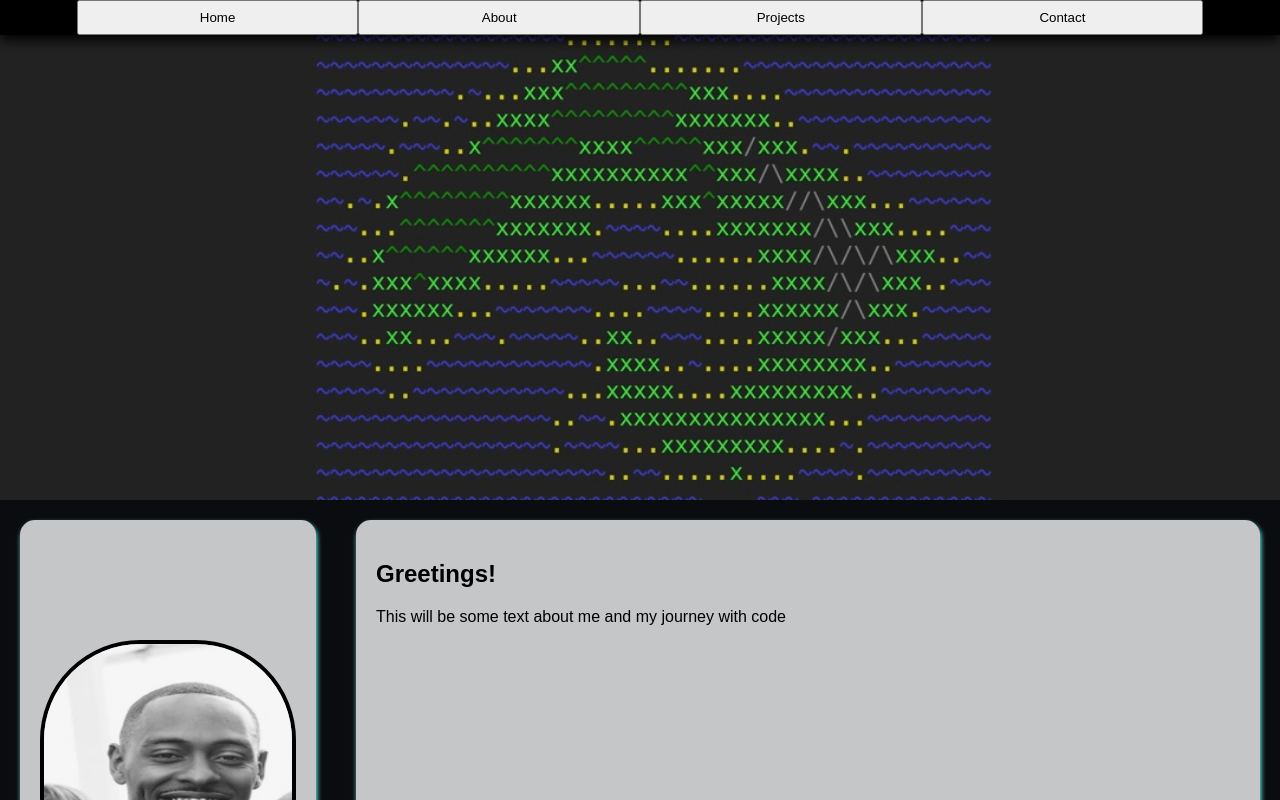
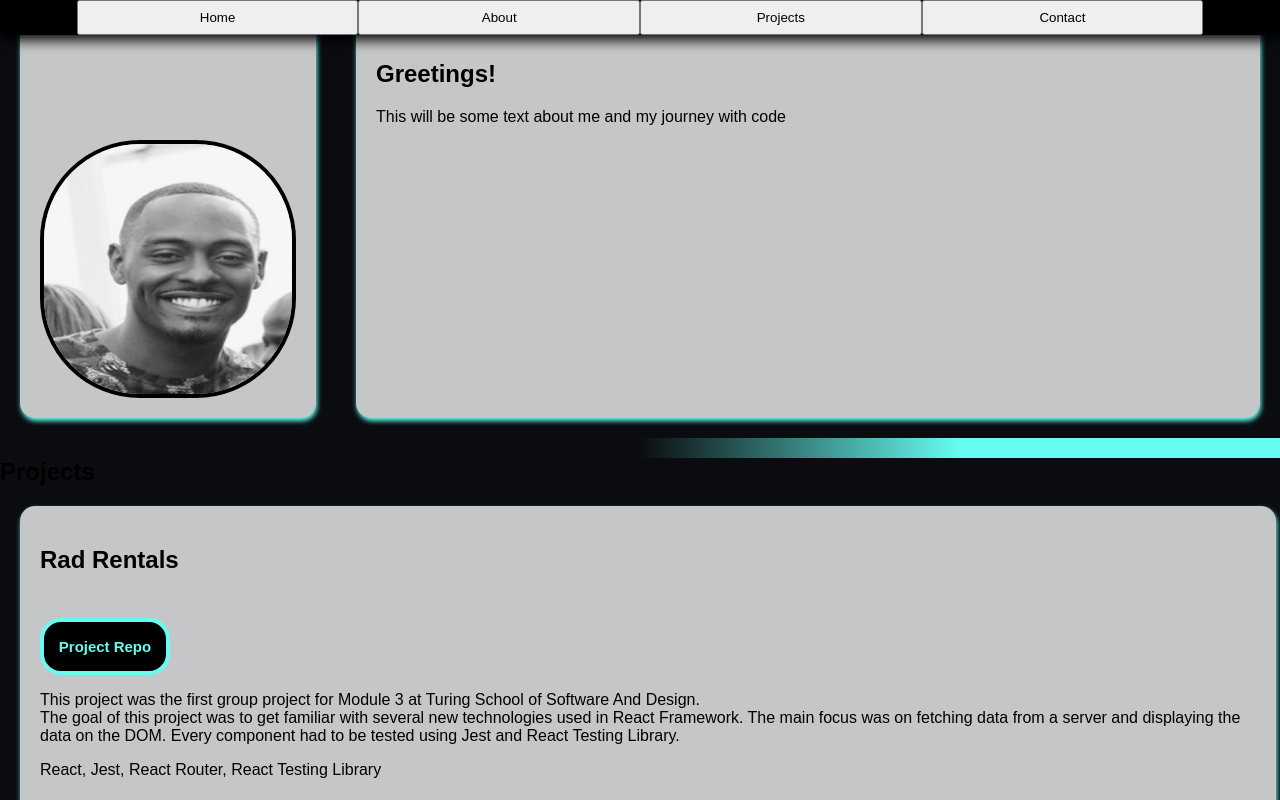
Before and after one commit to Trond240/Trond-s-Portfolio-Site, a React (Create React App) app: page / in a window 1280 px wide. Shown: the top 800 px of the page. Built offline with nearby package versions, Linux system fonts and the light colour scheme; grey boxes are pictures that could not be loaded.

Commit message:
Add css for for background animation.

```diff
--- a/src/App.css
+++ b/src/App.css
@@ -20,13 +20,13 @@
     border: solid 4px black;
     border-radius: 100px;
 }
+.title_div {
+  text-align: center;
+}
 
-.background_image_div {
-  height: 500px;
-  background-image: url("dungeon_crawler.jpeg");
-  background-repeat: no-repeat;
-  background-position: center;
-  background-size: 100% auto;
+.title_div:hover {
+  font-size: 1.5em;
+  color:  #66FCF1;
 }
 
 .icon_image {
@@ -36,8 +36,43 @@
 
 button:hover {
     background: #66FCF1;
-  color: #fff;
+    border: solid 4px  #0B0C10;
+    color:  #0B0C10;
 }
+
+/* Code by Ana Tudor codepen link =>  https://codepen.io/thebabydino/pen/gFxzt*/
+
+body {
+  background: linear-gradient(90deg,
+  #0B0C10 25%,  #0B0C10, #66FCF1 75%);
+}
+.rhex {
+  position: relative;
+  margin: 1em auto;
+  width: 10em; height: 17.32em;
+  border-radius: 1em/ .5em;
+  opacity: .25;
+  background: #66FCF1;
+  transition: opacity .5s;
+  /* cursor: pointer; */
+}
+.rhex:before, .rhex:after {
+  position: absolute;
+  width: inherit; height: inherit;
+  border-radius: inherit;
+  background: inherit;
+  content: '';
+}
+.rhex:before {
+  transform: rotate(60deg);
+}
+.rhex:after {
+  transform: rotate(-60deg);
+}
+.rhex:hover {
+  opacity: 1;
+}
+
 
 /* .App-logo {
   height: 40vmin;
```
Lines whose indentation alone changed are shown as unchanged.
